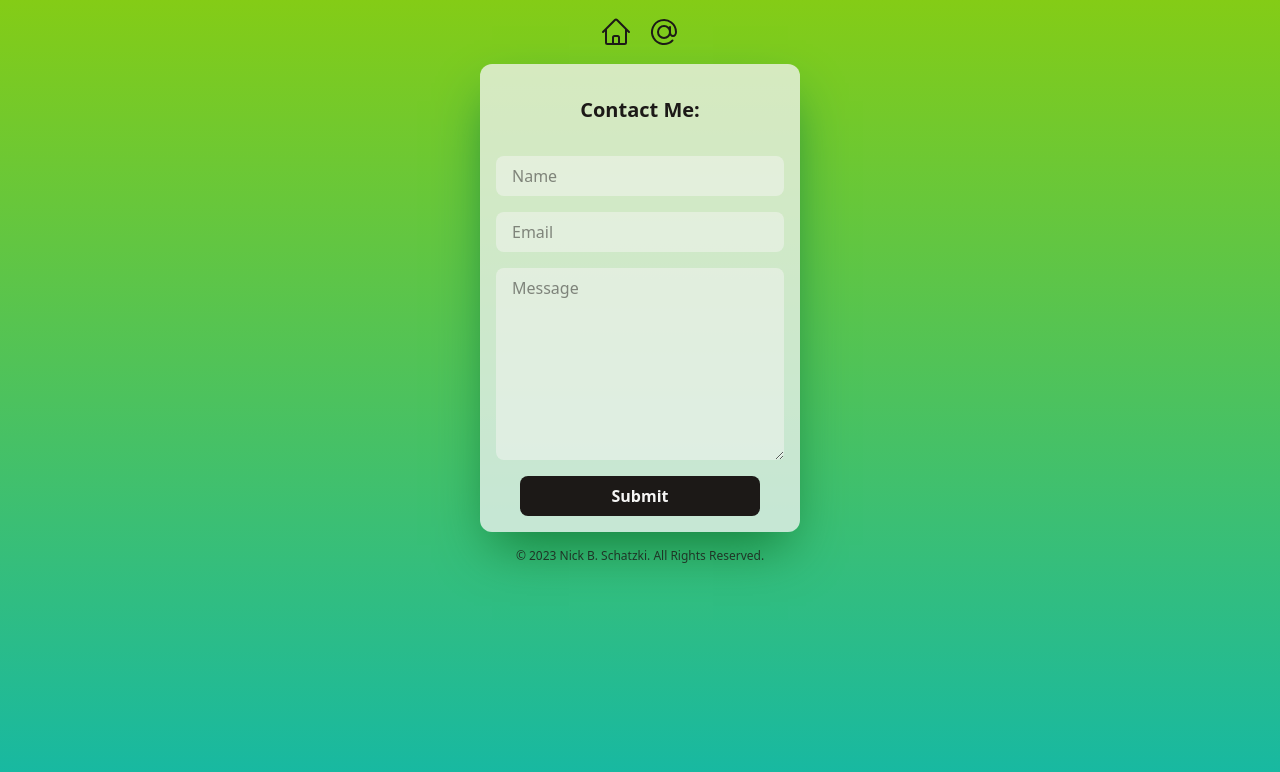
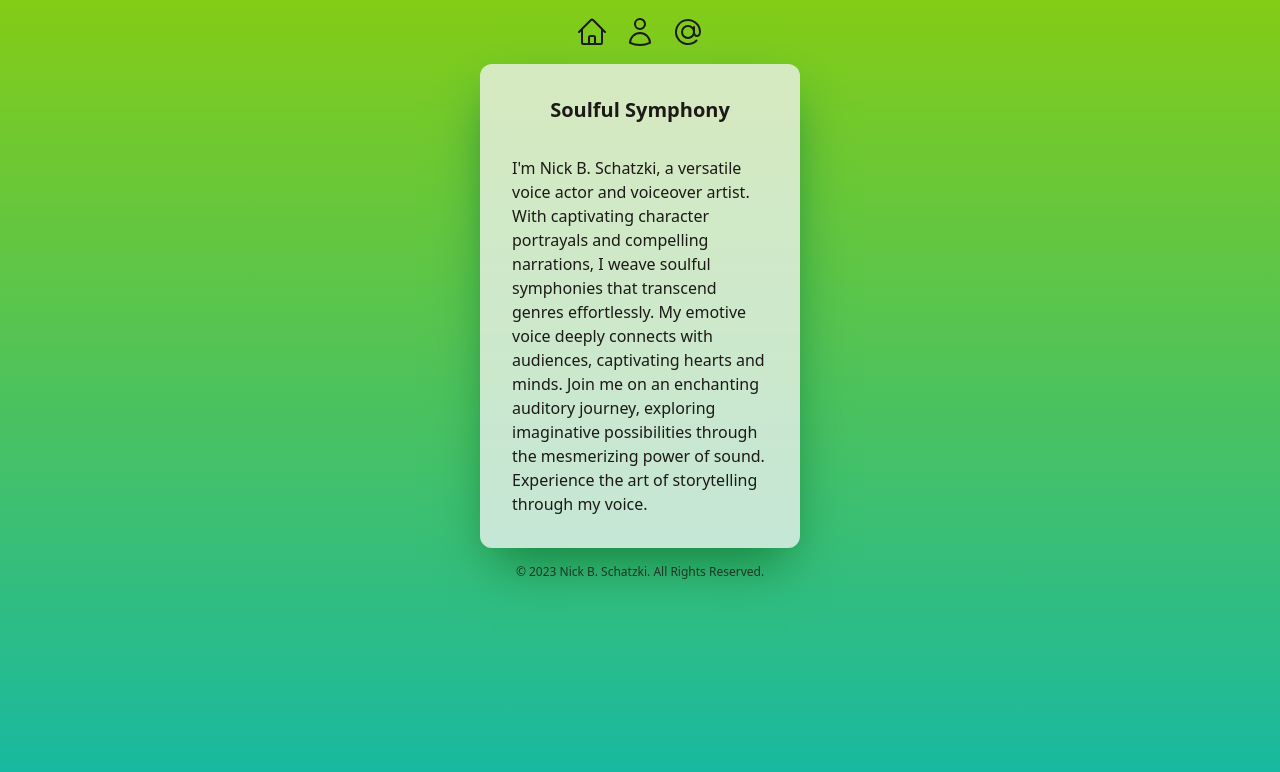
Before and after one commit to BKSchatzki/nbs-portfolio, a React (Vite) app: page / in a window 1280 px wide. Both pictures are taken after a click on the button 664 px from the left and 32 px from the top of the page. Shown: the top 772 px of the page. Built offline with nearby package versions, Linux system fonts and the light colour scheme.

Commit message:
Add About, change icon names and adjust spacing

```diff
--- a/src/App.jsx
+++ b/src/App.jsx
@@ -1,9 +1,11 @@
 import React, { useState } from "react";
 import Hero from "./components/Hero";
+import About from "./components/About";
 import Contact from "./components/Contact";
 import Footer from "./components/Footer";
-import HomeModern from "./icons/HomeModern";
-import AtSymbol from "./icons/AtSymbol";
+import HomeIcon from "./icons/HomeIcon";
+import AboutIcon from "./icons/AboutIcon";
+import AtSymbolIcon from "./icons/AtSymbolIcon";
 
 function App() {
   const [activeTab, setActiveTab] = useState(0);
@@ -12,20 +14,27 @@ function App() {
     <div className="flex min-h-screen flex-col items-center justify-start pt-4 text-stone-900">
       <nav className="mb-4 flex gap-4">
         <button
-          className="rounded-lg outline-stone-100 transition duration-150 hover:text-yellow-950 focus:outline-1 active:scale-90"
+          className="rounded-lg outline-stone-100 transition duration-150 hover:text-amber-950 focus:outline-1 active:scale-90"
           onClick={() => setActiveTab(0)}
         >
-          <HomeModern />
+          <HomeIcon />
         </button>
         <button
-          className="rounded-lg outline-stone-100 transition duration-150 hover:text-yellow-950 focus:outline-1 active:scale-90"
+          className="rounded-lg outline-stone-100 transition duration-150 hover:text-amber-950 focus:outline-1 active:scale-90"
           onClick={() => setActiveTab(1)}
         >
-          <AtSymbol />
+          <AboutIcon />
+        </button>
+        <button
+          className="rounded-lg outline-stone-100 transition duration-150 hover:text-amber-950 focus:outline-1 active:scale-90"
+          onClick={() => setActiveTab(2)}
+        >
+          <AtSymbolIcon />
         </button>
       </nav>
       <Hero active={activeTab === 0} />
-      <Contact active={activeTab === 1} />
+      <About active={activeTab === 1} />
+      <Contact active={activeTab === 2} />
       <Footer />
     </div>
   );
--- /dev/null
+++ b/src/components/About.jsx
@@ -0,0 +1,26 @@
+import React from "react";
+
+function About({ active }) {
+  return (
+    <div
+      className={`flex w-80 flex-col rounded-xl bg-stone-100/75 shadow-2xl shadow-green-700 ${
+        active ? "" : "hidden"
+      }`}
+    >
+      <h2 className="m-8 text-center text-xl font-semibold">
+        Soulful Symphony
+      </h2>
+      <p className="mx-8 mb-8 mt-0">
+        I'm Nick B. Schatzki, a versatile voice actor and voiceover artist. With
+        captivating character portrayals and compelling narrations, I weave
+        soulful symphonies that transcend genres effortlessly. My emotive voice
+        deeply connects with audiences, captivating hearts and minds. Join me on
+        an enchanting auditory journey, exploring imaginative possibilities
+        through the mesmerizing power of sound. Experience the art of
+        storytelling through my voice.
+      </p>
+    </div>
+  );
+}
+
+export default About;
--- a/src/components/Contact.jsx
+++ b/src/components/Contact.jsx
@@ -10,7 +10,7 @@ function Contact({ active }) {
       <h3 className="m-8 text-center text-xl font-semibold">Contact Me:</h3>
       <form
         action=""
-        className="m-4 mt-0 flex flex-col items-center justify-center gap-4"
+        className="mx-4 mb-8 flex flex-col items-center justify-center gap-4"
       >
         <label hidden htmlFor="name">
           Name:
@@ -38,7 +38,7 @@ function Contact({ active }) {
           placeholder="Message"
           id="message"
         />
-        <button className="w-5/6 rounded-lg bg-stone-900 px-4 py-2 font-semibold text-stone-100 outline-stone-100 transition duration-150 hover:bg-yellow-950 focus:outline-1 active:scale-95">
+        <button className="w-5/6 rounded-lg bg-stone-900 px-4 py-2 font-semibold text-stone-100 outline-stone-100 transition duration-150 hover:bg-amber-950 focus:outline-1 active:scale-95">
           Submit
         </button>
       </form>
--- a/src/components/Footer.jsx
+++ b/src/components/Footer.jsx
@@ -2,7 +2,7 @@ import React from "react";
 
 function Footer() {
   return (
-    <footer className="py-4 text-center text-xs opacity-80">
+    <footer className="mt-2 px-4 py-2 text-center text-xs opacity-80">
       &copy; 2023 Nick B. Schatzki. All Rights Reserved.
     </footer>
   );
--- a/src/components/Hero.jsx
+++ b/src/components/Hero.jsx
@@ -15,7 +15,7 @@ function Hero({ active }) {
       <img
         src="https://picsum.photos/200"
         alt="Hero Image"
-        className="m-4 rounded-xl"
+        className="mx-4 mb-8 rounded-xl"
       />
     </div>
   );
--- /dev/null
+++ b/src/icons/AboutIcon.jsx
@@ -0,0 +1,22 @@
+import React from "react";
+
+function AboutIcon() {
+  return (
+    <svg
+      xmlns="http://www.w3.org/2000/svg"
+      fill="none"
+      viewBox="0 0 24 24"
+      strokeWidth="1.5"
+      stroke="currentColor"
+      className="h-8 w-8"
+    >
+      <path
+        strokeLinecap="round"
+        strokeLinejoin="round"
+        d="M15.75 6a3.75 3.75 0 11-7.5 0 3.75 3.75 0 017.5 0zM4.501 20.118a7.5 7.5 0 0114.998 0A17.933 17.933 0 0112 21.75c-2.676 0-5.216-.584-7.499-1.632z"
+      />
+    </svg>
+  );
+}
+
+export default AboutIcon;
--- a/src/icons/AtSymbol.jsx
+++ b/src/icons/AtSymbolIcon.jsx
@@ -1,4 +1,4 @@
-function AtSymbol() {
+function AtSymbolIcon() {
   return (
     <svg
       xmlns="http://www.w3.org/2000/svg"
@@ -16,4 +16,4 @@ function AtSymbol() {
   );
 }
 
-export default AtSymbol;
+export default AtSymbolIcon;
--- a/src/icons/HomeModern.jsx
+++ b/src/icons/HomeIcon.jsx
@@ -1,4 +1,4 @@
-function HomeModern() {
+function HomeIcon() {
   return (
     <svg
       xmlns="http://www.w3.org/2000/svg"
@@ -17,4 +17,4 @@ function HomeModern() {
   );
 }
 
-export default HomeModern;
+export default HomeIcon;
```
